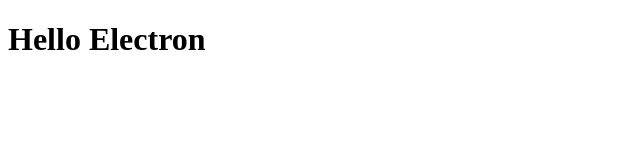
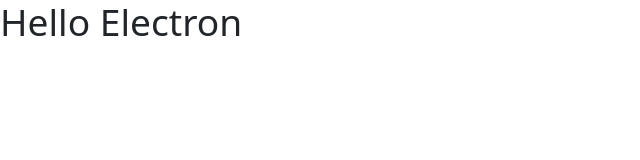
Before and after one commit to WesleySouzaSilva97/CadastroClientes, an Electron app: page src/views/index.html in a window 1010 px wide. Shown: the whole page, without its empty margins (0-640 px from the left). Drawn offline with Linux system fonts and the light colour scheme.

```diff
--- a/src/views/index.html
+++ b/src/views/index.html
@@ -7,6 +7,8 @@
     <meta http-equiv="Content-Security-Policy" content="script-src 'self' 'unsafe-inline' ">
     <!-- Título da janela -->
     <title>Cadastro de clientes</title>
+     <!-- Bootstrap -->
+      <link rel="stylesheet" href="../public/css/bootstrap.min.css">
 </head>
 <body>
     <h1>Hello Electron</h1>
```
Also changed, not shown: src/views/sobre.html (+2 -0 lines), src/public/css/bootstrap.min.css (added), src/public/img/dboff.png (added), src/public/img/dbon.png (added), src/public/js/bootstrap.min.js (added), src/public/readme.md (added).
